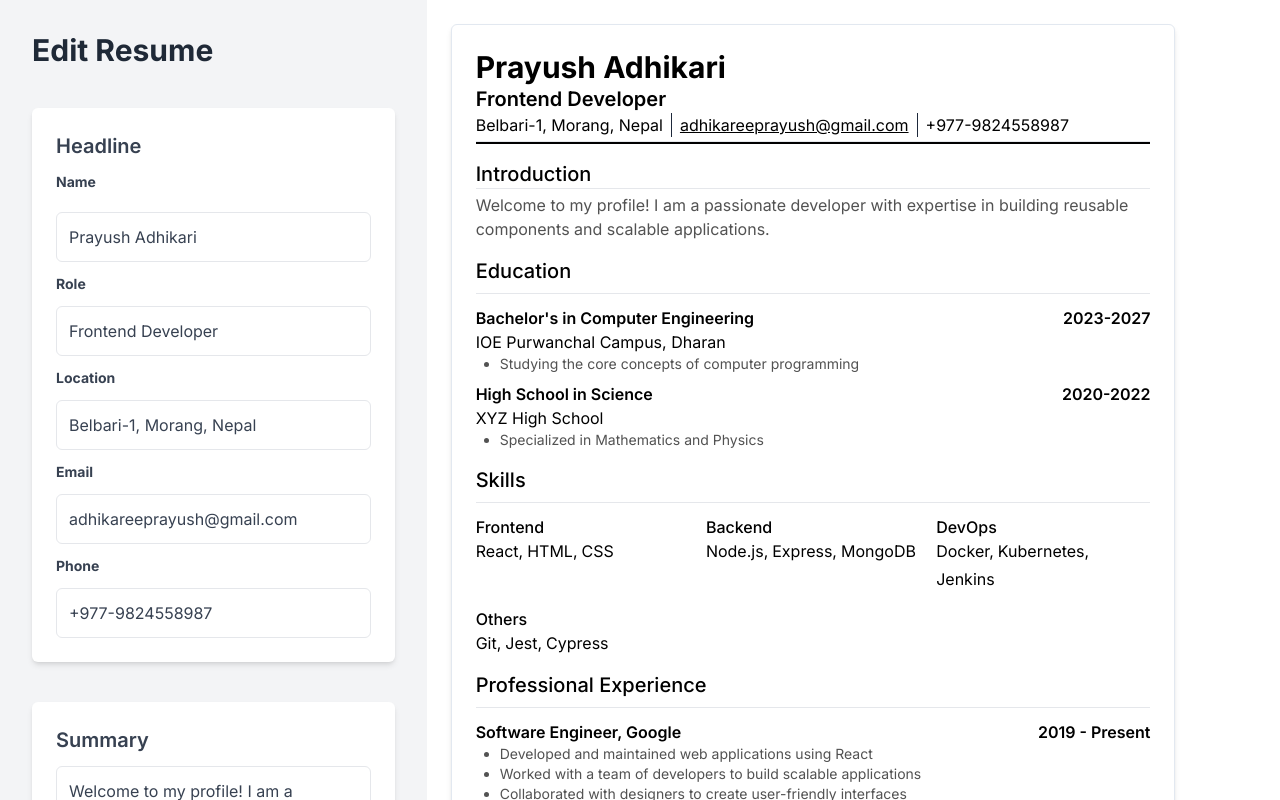
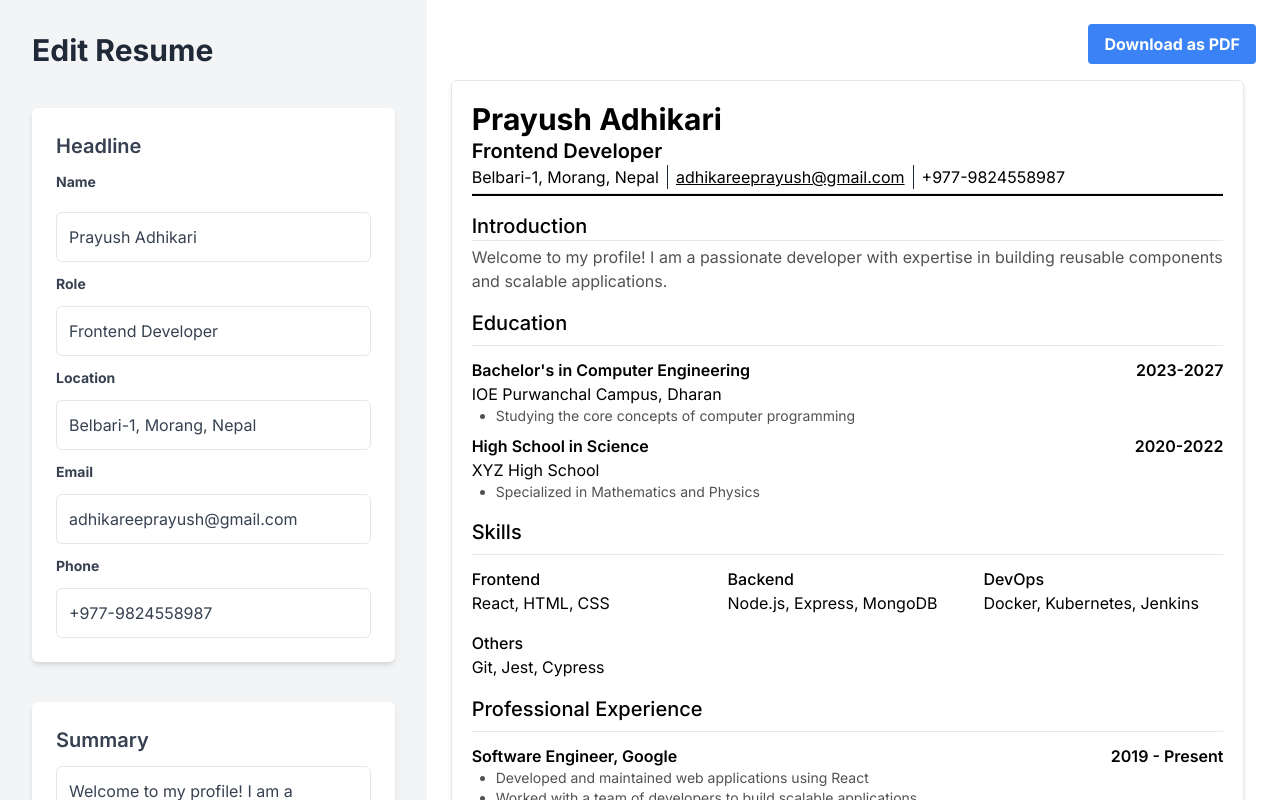
Before and after one commit to adhikareeprayush/Resume-Maker, a React (Vite) app: page / in a window 1280 px wide. Both pictures are taken after a click on the button "Get Started". Shown: the top 800 px of the page. Built offline with nearby package versions, Linux system fonts and the light colour scheme.

Commit message:
add feature: download resume

```diff
--- a/package.json
+++ b/package.json
@@ -11,6 +11,7 @@
   },
   "dependencies": {
     "@tailwindcss/typography": "^0.5.16",
+    "jspdf": "^2.5.2",
     "react": "^18.3.1",
     "react-dom": "^18.3.1"
   },
--- a/src/components/BuildResume/BuildResume.tsx
+++ b/src/components/BuildResume/BuildResume.tsx
@@ -6,6 +6,7 @@ import Projects from "../Reuseable/Projects";
 import Skills from "../Reuseable/Skills";
 import Summary from "../Reuseable/Summary";
 import Headline from "../Reuseable/Headline";
+import jsPDF from "jspdf";
 
 // Define the type for education data
 type EducationData = {
@@ -274,6 +275,31 @@ const BuildResume = () => {
             }, 500);
         }
     }
+
+
+    const downloadResume = () => {
+        const resumeElement = document.getElementById("resume-preview");
+        if (!resumeElement) {
+            console.error("Resume preview element not found.");
+            return;
+        }
+
+        const pdf = new jsPDF({
+          orientation: 'portrait',
+          unit: 'mm',
+          format: 'a4',
+        });
+
+
+        pdf.html(resumeElement, {
+            callback: (doc) => {
+                doc.save("resume.pdf");
+            },
+            margin: [10,10,10,10],
+            x: 10,
+            y: 10,
+        })
+    };
 
 
     return (
@@ -634,7 +660,15 @@ const BuildResume = () => {
 
             {/* Right Preview Section */}
            <div className="xl:w-2/3 w-full bg-white  p-6 fixed top-0 right-0 h-screen  overflow-y-auto">
-                <div className="w-[90%] bg-white border-[0.3px] border-slate-200 shadow-md rounded-md p-6 flex flex-col gap-4 ">
+                 <div className="flex justify-end mb-4">
+                    <button
+                        className="bg-blue-500 hover:bg-blue-700 text-white font-bold py-2 px-4 rounded"
+                        onClick={downloadResume}
+                    >
+                        Download as PDF
+                    </button>
+                </div>
+                <div id="resume-preview" className="w-[90%] bg-white border-[0.3px] border-slate-200 shadow-md rounded-md p-6 flex flex-col gap-4 a4-size">
                     {/* Preview Components */}
                     <div ref={headlineRef}>
                        <Headline
--- a/src/index.css
+++ b/src/index.css
@@ -38,3 +38,9 @@ html{
 ::-webkit-scrollbar-thumb:hover {
   background: #555;
 }
+
+.a4-size {
+  width: 210mm;
+  min-height: 297mm;
+  padding: 20px;
+}
```
Also changed, not shown: 1 other file (tests, documents, lock files or other folders).
